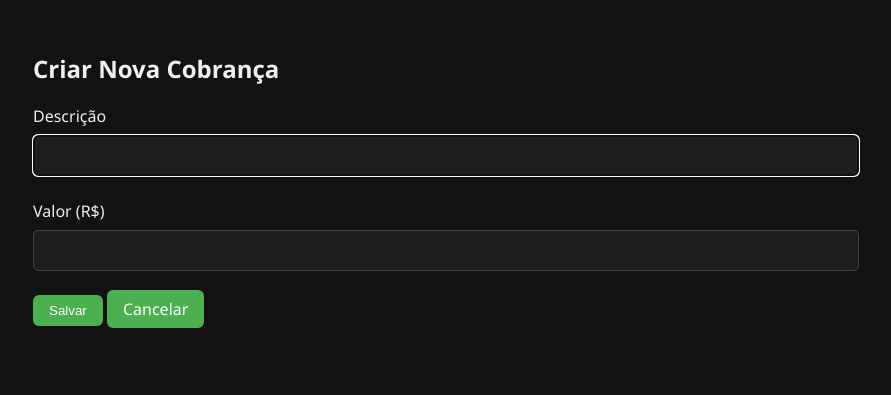
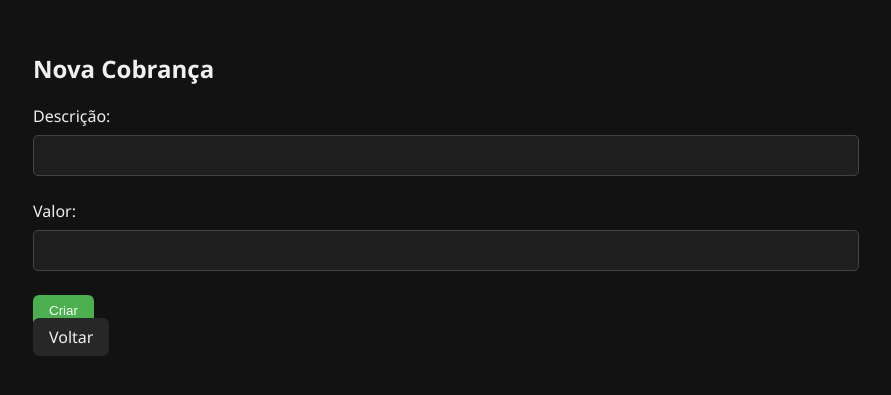
Before and after one commit to guandrade97/sistema-cobranca04, a Flask app: page /nova_cobranca in a window 1280 px wide. Shown: the part 70-465 px from the top of the page, without its empty margins (207-1098 px from the left). Run offline with Flask 3, Linux system fonts and the light colour scheme; the visitor is signed in with stand-in values (Sample User, id 1).

Commit message:
Update nova_cobranca.html

```diff
--- a/templates/nova_cobranca.html
+++ b/templates/nova_cobranca.html
@@ -1,19 +1,15 @@
 {% extends "base.html" %}
+{% block title %}Nova Cobrança{% endblock %}
+{% block content %}
+<h2>Nova Cobrança</h2>
+<form method="POST">
+    <label for="descricao">Descrição:</label>
+    <input type="text" name="descricao" required>
 
-{% block title %}Nova Cobrança - Sistema de Cobrança{% endblock %}
+    <label for="valor">Valor:</label>
+    <input type="number" step="0.01" name="valor" required>
 
-{% block content %}
-<h2>Criar Nova Cobrança</h2>
-<form method="POST" action="{{ url_for('nova_cobranca') }}">
-    <div class="mb-3">
-        <label for="descricao" class="form-label">Descrição</label>
-        <input type="text" class="form-control" id="descricao" name="descricao" required autofocus>
-    </div>
-    <div class="mb-3">
-        <label for="valor" class="form-label">Valor (R$)</label>
-        <input type="number" step="0.01" min="0" class="form-control" id="valor" name="valor" required>
-    </div>
-    <button type="submit" class="btn btn-success">Salvar</button>
-    <a href="{{ url_for('dashboard') }}" class="btn btn-secondary ms-2">Cancelar</a>
+    <button type="submit" class="btn">Criar</button>
 </form>
+<a href="{{ url_for('dashboard') }}">Voltar</a>
 {% endblock %}
```
